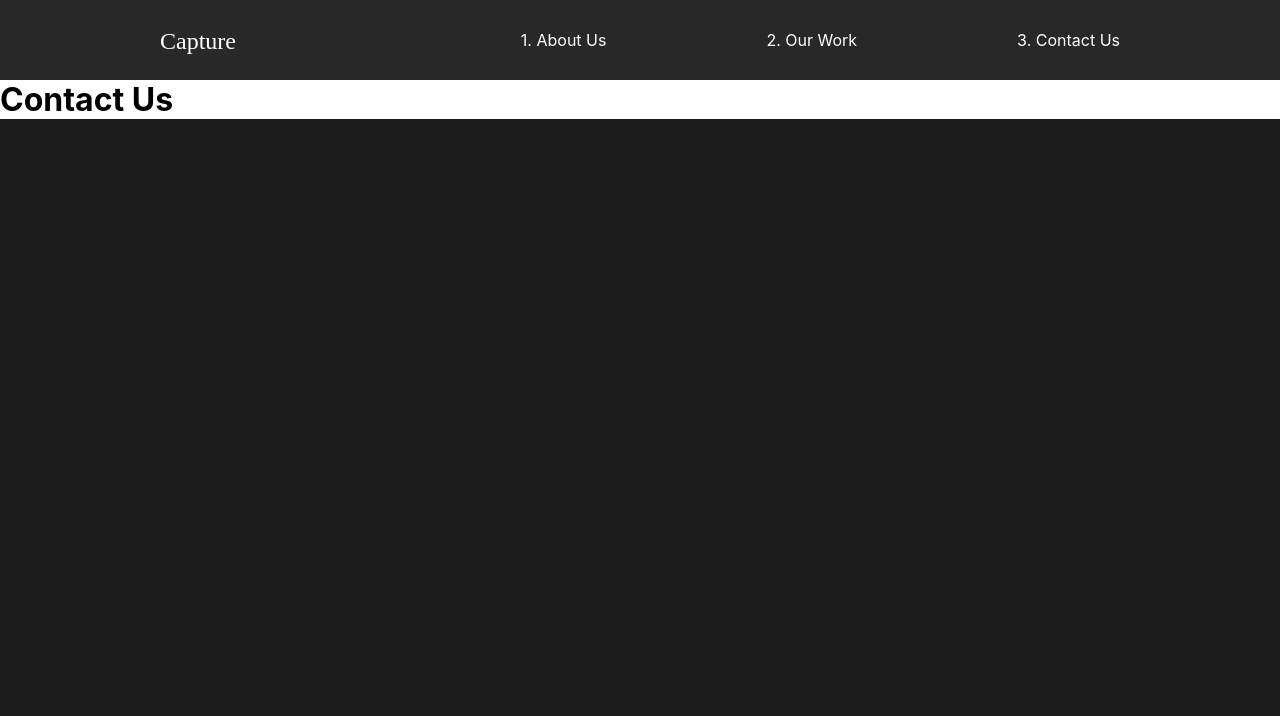
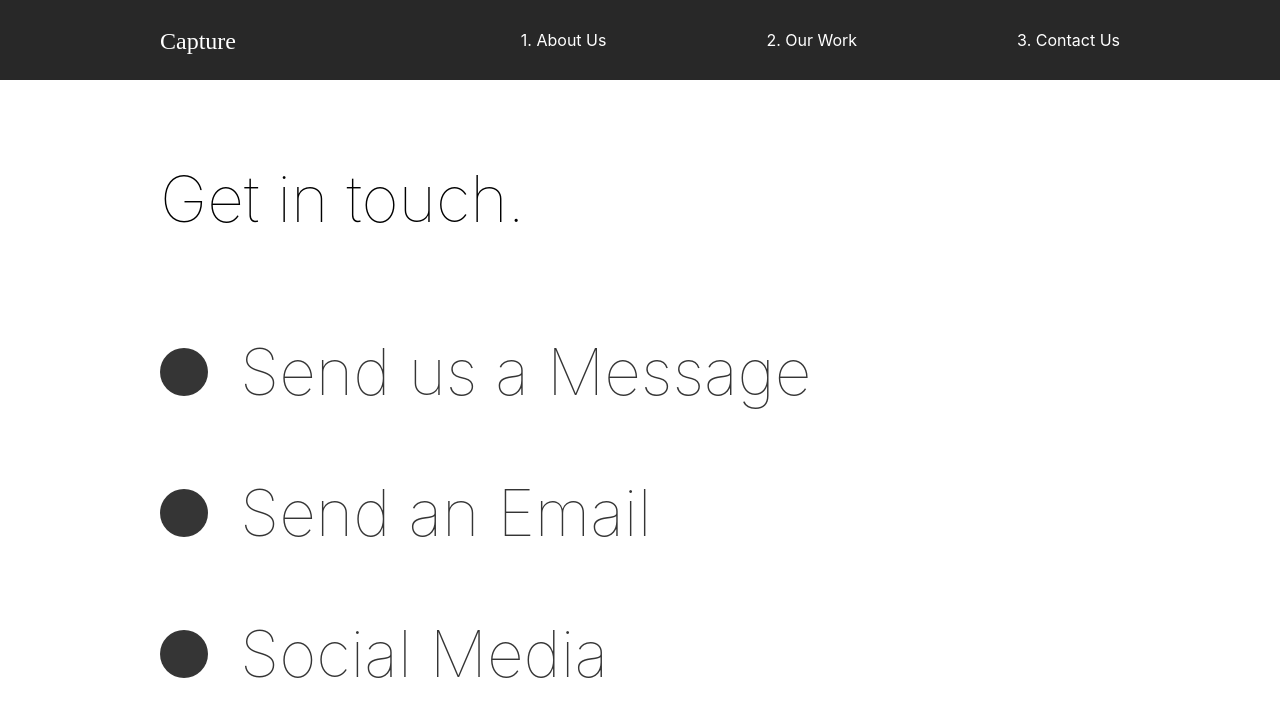
Before and after one commit to MatinSa7/CaptureSite, a React (Create React App) app: page /contact in a window 1280 px wide. Shown: the top 716 px of the page. Built offline with nearby package versions, Linux system fonts and the light colour scheme; the HTML template or start-up script is replaced by a standard one.

Commit message:
Contact us page

```diff
--- a/src/pages/ContactUs.js
+++ b/src/pages/ContactUs.js
@@ -1,20 +1,75 @@
 import React from "react";
 
 import { motion } from "framer-motion";
-import { pageAnimation } from "../animation";
+import { pageAnimation, titleAnim } from "../animation";
+import styled from "styled-components";
 
 const ContactUs = () => {
   return (
-    <motion.div
+    <ContactStyled
       style={{ backgroundColor: "#fff" }}
       exit="exit"
       variants={pageAnimation}
       initial="hidden"
       animate="show"
     >
-      <h1>Contact Us</h1>
-    </motion.div>
+      <Title>
+        <Hide>
+          <motion.h2 variants={titleAnim}>Get in touch.</motion.h2>
+        </Hide>
+      </Title>
+      <div>
+        <Hide>
+          <SocialStyled variants={titleAnim}>
+            <Circle />
+            <h2>Send us a Message</h2>
+          </SocialStyled>
+        </Hide>
+        <Hide>
+          <SocialStyled variants={titleAnim}>
+            <Circle />
+            <h2>Send an Email</h2>
+          </SocialStyled>
+        </Hide>
+        <Hide>
+          <SocialStyled variants={titleAnim}>
+            <Circle />
+            <h2>Social Media</h2>
+          </SocialStyled>
+        </Hide>
+      </div>
+    </ContactStyled>
   );
 };
 
+const ContactStyled = styled(motion.div)`
+  padding: 5rem 10rem;
+  color: #353535;
+  min-height: 90vh;
+`;
+
+const Title = styled.div`
+  margin-bottom: 4rem;
+  color: black;
+`;
+
+const Hide = styled.div`
+  overflow: hidden;
+`;
+
+const SocialStyled = styled(motion.div)`
+  display: flex;
+  align-items: center;
+  h2 {
+    margin: 2rem;
+  }
+`;
+
+const Circle = styled.div`
+  border-radius: 50%;
+  width: 3rem;
+  height: 3rem;
+  background: #353535;
+`;
+
 export default ContactUs;
--- a/src/pages/OurWork.js
+++ b/src/pages/OurWork.js
@@ -14,8 +14,11 @@
   lineAnim,
   sliderContainer,
 } from "../animation";
+import { useScroll } from "../components/useScroll";
 
 const OurWork = () => {
+  const [element, controls] = useScroll();
+  const [element2, controls2] = useScroll();
   return (
     <StyledWork
       style={{ backgroundColor: "#fff" }}
@@ -39,16 +42,26 @@
           </Hide>
         </Link>
       </StyledMovie>
-      <StyledMovie>
+      <StyledMovie
+        ref={element}
+        variants={fade}
+        animate={controls}
+        initial="hidden"
+      >
         <h2>The Racer</h2>
-        <div className="line"></div>
+        <motion.div variants={lineAnim} className="line"></motion.div>
         <Link to="/work/the-racer">
           <img src={theracer} alt="theracer" />
         </Link>
       </StyledMovie>
-      <StyledMovie>
+      <StyledMovie
+        ref={element2}
+        variants={fade}
+        animate={controls2}
+        initial="hidden"
+      >
         <h2>Good Times</h2>
-        <div className="line"></div>
+        <motion.div variants={lineAnim} className="line"></motion.div>
         <Link to="/work/good-times">
           <img src={goodtimes} alt="goodtimes" />
         </Link>
@@ -67,7 +80,7 @@
   }
 `;
 
-const StyledMovie = styled.div`
+const StyledMovie = styled(motion.div)`
   padding-bottom: 10rem;
   .line {
     height: 0.5rem;
```
